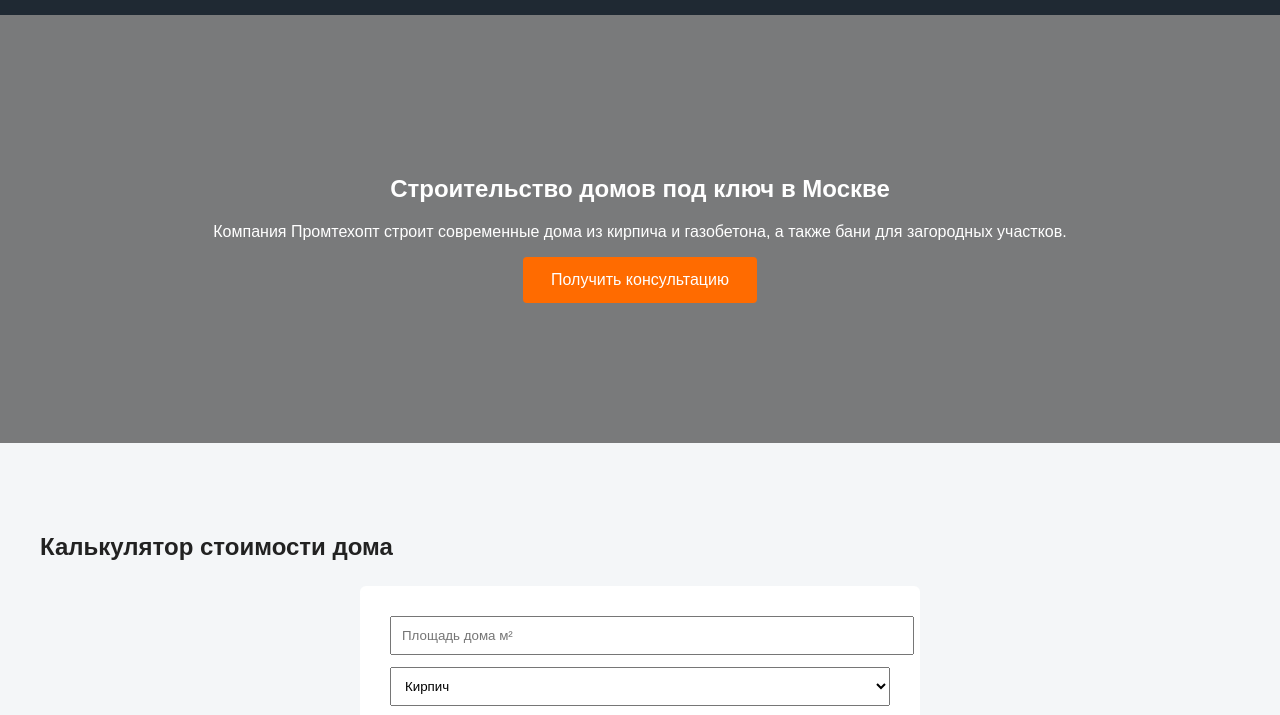
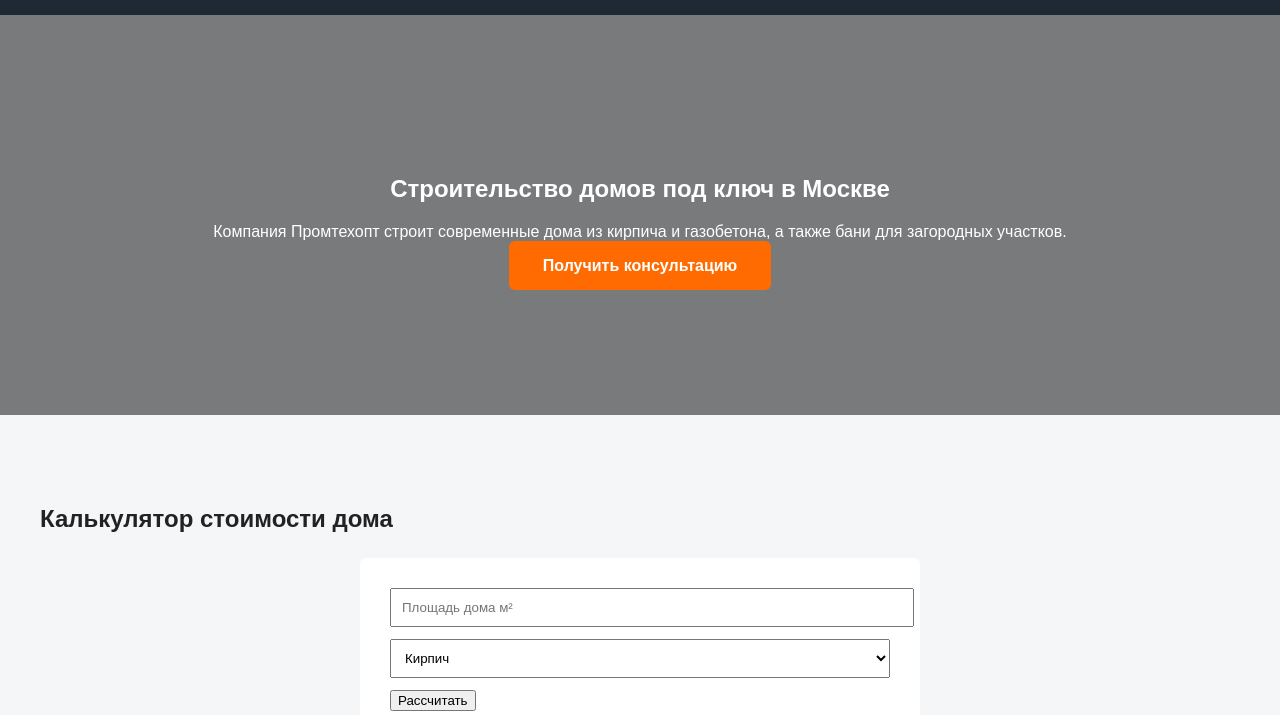
Before and after one commit to LiiaR/CK_promtehopt, a plain HTML site: page index.html in a window 1280 px wide. Shown: the part 65-780 px from the top of the page. Drawn offline with Linux system fonts and the light colour scheme.

Commit message:
Update style.css

```diff
--- a/css/style.css
+++ b/css/style.css
@@ -37,7 +37,24 @@
 
 }
 
-.btn{background:#ff6b00;color:white;padding:14px 28px;text-decoration:none;border-radius:4px;display:inline-block}
+.btn{
+
+background:#ff6b00;
+color:white;
+padding:16px 34px;
+border-radius:6px;
+text-decoration:none;
+font-weight:bold;
+transition:0.3s;
+
+}
+
+.btn:hover{
+
+background:#ff8c33;
+
+}
+
 section{padding:70px 0}
 .grid{display:grid;grid-template-columns:repeat(3,1fr);gap:30px}
 .card{
```
